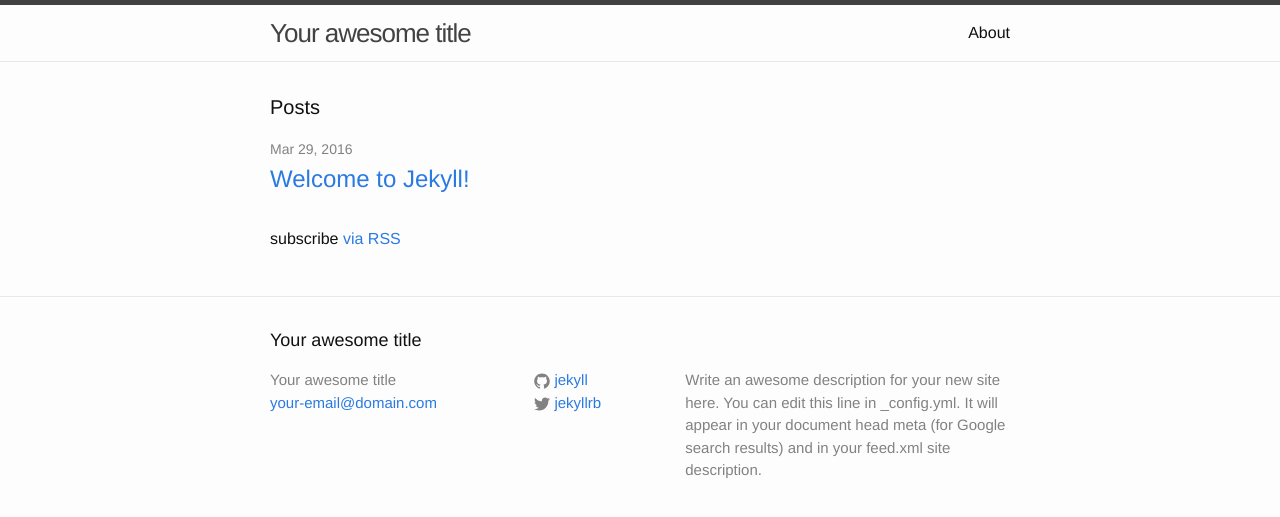
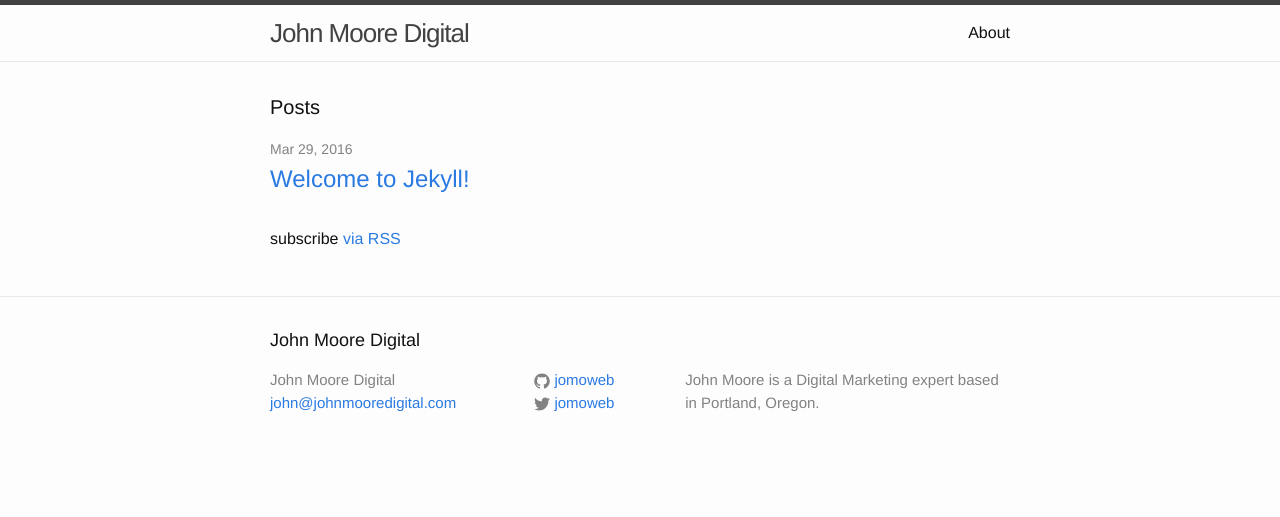
Before and after one commit to jomoweb/jomoweb.github.io, a Jekyll site: the page built from index.html, in a window 1280 px wide. Shown: the top 517 px of the page. Built offline with Jekyll 4.4.1, drawn with Linux system fonts in a browser that asks for light colours.

Commit message:
Updated Config Settings

```diff
--- a/_config.yml
+++ b/_config.yml
@@ -6,16 +6,14 @@
 # 'jekyll serve'. If you change this file, please restart the server process.
 
 # Site settings
-title: Your awesome title
-email: your-email@domain.com
+title: John Moore Digital
+email: john@johnmooredigital.com
 description: > # this means to ignore newlines until "baseurl:"
-  Write an awesome description for your new site here. You can edit this
-  line in _config.yml. It will appear in your document head meta (for
-  Google search results) and in your feed.xml site description.
+  John Moore is a Digital Marketing expert based in Portland, Oregon.
 baseurl: "" # the subpath of your site, e.g. /blog
-url: "http://yourdomain.com" # the base hostname & protocol for your site
-twitter_username: jekyllrb
-github_username:  jekyll
+url: "http://johnmooredigital.com" # the base hostname & protocol for your site
+twitter_username: jomoweb
+github_username:  jomoweb
 
 # Build settings
 markdown: kramdown
```
